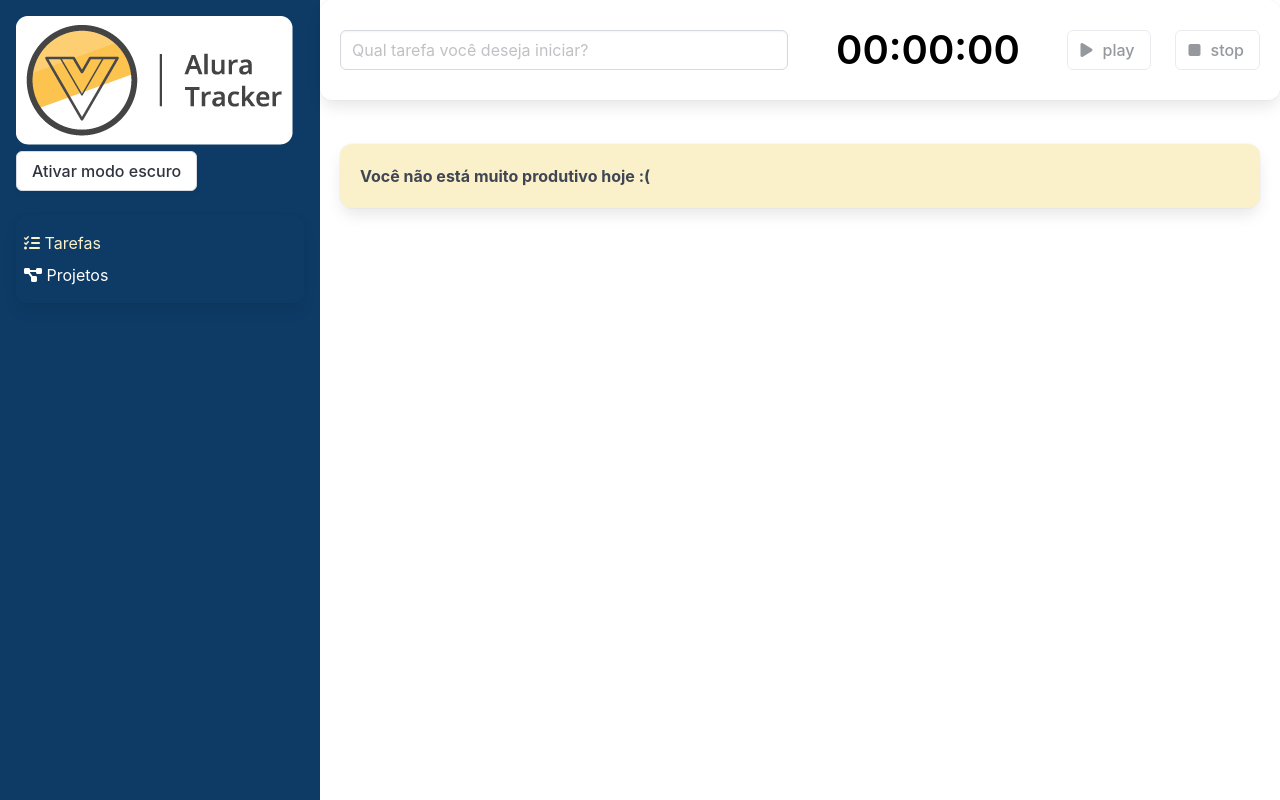
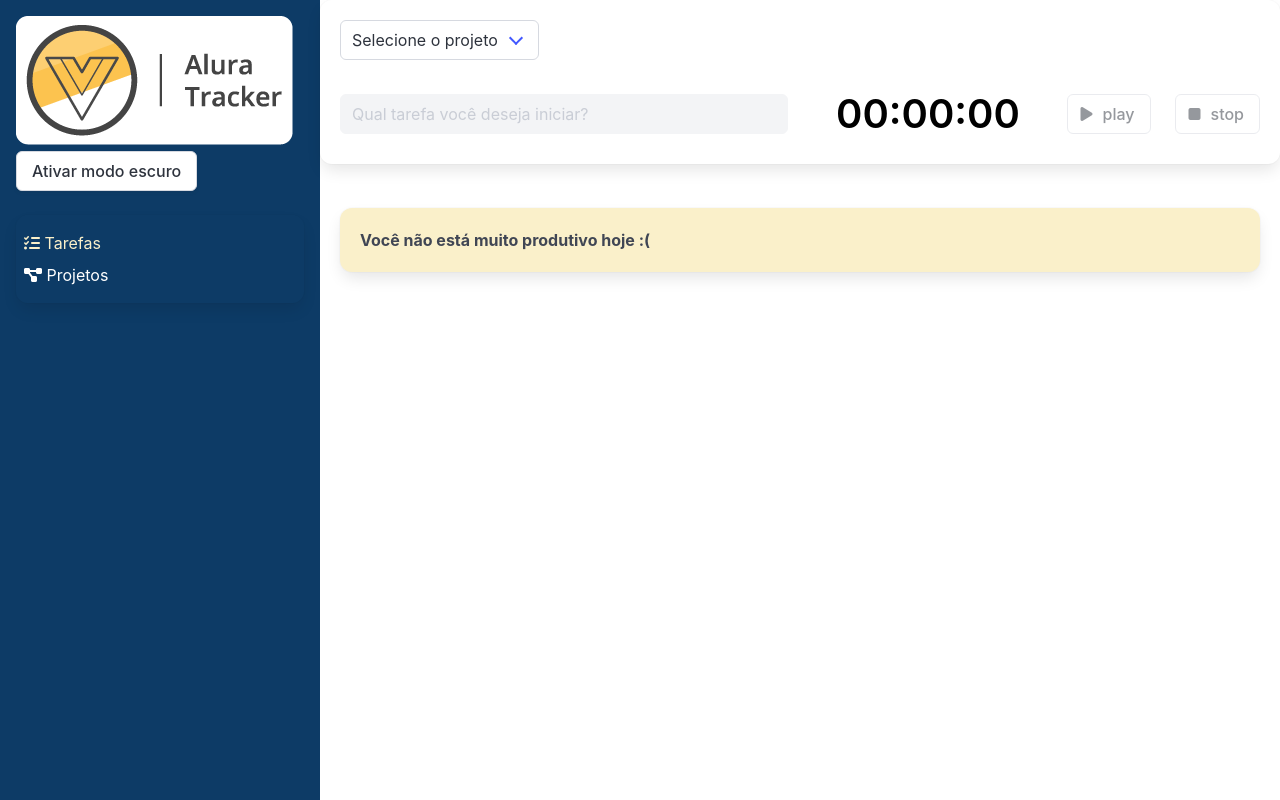
Before and after one commit to marcionavarro/aluravue, a Vue app in the folder alura-tracker/: page / in a window 1280 px wide. Built offline with nearby package versions, Linux system fonts and the light colour scheme.

Commit message:
alura-tracker - Gerenciando o estado

```diff
--- a/alura-tracker/package.json
+++ b/alura-tracker/package.json
@@ -11,7 +11,8 @@
     "core-js": "^3.8.3",
     "http-server": "^14.1.1",
     "vue": "^3.2.13",
-    "vue-router": "^4.4.5"
+    "vue-router": "^4.4.5",
+    "vuex": "^4.0.2"
   },
   "devDependencies": {
     "@fortawesome/fontawesome-free": "^6.6.0",
--- a/alura-tracker/src/App.vue
+++ b/alura-tracker/src/App.vue
@@ -1,4 +1,4 @@
-<template>
+F<template>
   <main
     class="columns is-gapless is-multiline"
     :class="{'modo-escuro': modoEscuroAtivo}"
--- a/alura-tracker/src/components/Formulario.vue
+++ b/alura-tracker/src/components/Formulario.vue
@@ -1,5 +1,24 @@
 <template>
   <div class="box formulario">
+    <div class="columns">
+      <div class="column">
+        <div class="select">
+          <select
+            v-model="idProjeto"
+            @change="checaProjeto($event)"
+          >
+            <option value="">Selecione o projeto</option>
+            <option
+              v-for="projeto in projetos"
+              :key="projeto.id"
+              :value="projeto.id"
+            >
+              {{ projeto.nome }}
+            </option>
+          </select>
+        </div>
+      </div>
+    </div>
     <div class="columns is-desktop">
       <div
         class="column is-flex is-align-items-center"
@@ -12,11 +31,12 @@
           placeholder="Qual tarefa você deseja iniciar?"
           @input="checarDescricao"
           v-model="descricao"
+          :disabled="projetoInvalido"
         />
       </div>
       <div class="column ">
         <Temporizador
-          @aoTemporizadorFinalizado="finalizarTarefa"
+          @aoTemporizadorFinalizado="salvarTarefa"
           :descricaoInvalida="descricaoInvalida"
         />
       </div>
@@ -25,7 +45,9 @@
 </template>
 
 <script lang="ts">
-import { defineComponent } from "vue";
+import { defineComponent, computed } from "vue";
+import { useStore } from "vuex";
+import { key } from "@/store";
 import Temporizador from "./Temporizador.vue";
 
 export default defineComponent({
@@ -36,13 +58,16 @@ export default defineComponent({
     return {
       descricao: "",
       descricaoInvalida: true,
+      idProjeto: "",
+      projetoInvalido: true,
     };
   },
   methods: {
-    finalizarTarefa(tempoDecorrido: number): void {
+    salvarTarefa(tempoEmSegundos: number): void {
       this.$emit("aoSalvarTarefa", {
-        duracaoEmSegundos: tempoDecorrido,
+        duracaoEmSegundos: tempoEmSegundos,
         descricao: this.descricao,
+        projeto: this.projetos.find((proj) => proj.id === this.idProjeto),
       });
       this.descricao = "";
       this.descricaoInvalida = true;
@@ -50,6 +75,17 @@ export default defineComponent({
     checarDescricao() {
       this.descricaoInvalida = this.descricao.length <= 5;
     },
+    checaProjeto(event: any) {
+      return event.target.value
+        ? (this.projetoInvalido = false)
+        : (this.projetoInvalido = true);
+    },
+  },
+  setup() {
+    const store = useStore(key);
+    return {
+      projetos: computed(() => store.state.projetos),
+    };
   },
 });
 </script>
--- a/alura-tracker/src/interfaces/ITarefa.ts
+++ b/alura-tracker/src/interfaces/ITarefa.ts
@@ -1,4 +1,7 @@
+import IProjeto from './IProjeto';
+
 export default interface ITarefa {
   duracaoEmSegundos: number,
-  descricao: string
+  descricao: string,
+  projeto: IProjeto[]
 }
--- a/alura-tracker/src/main.ts
+++ b/alura-tracker/src/main.ts
@@ -1,9 +1,11 @@
 import { createApp } from 'vue'
 import App from './App.vue'
 import roteador from './roteador'
+import { store, key } from './store/index';
 
 import '@fortawesome/fontawesome-free/css/all.css'
 
 createApp(App)
 .use(roteador)
+.use(store, key)
 .mount('#app')
--- /dev/null
+++ b/alura-tracker/src/store/index.ts
@@ -0,0 +1,28 @@
+import { InjectionKey } from 'vue'
+import { createStore, Store, useStore as vuexUseStore } from "vuex";
+import IProjeto from "@/interfaces/IProjeto"
+
+interface Estado {
+  projetos: IProjeto[]
+}
+
+export const key: InjectionKey<Store<Estado>> = Symbol()
+
+export const store = createStore<Estado>({
+  state: {
+    projetos: []
+  },
+  mutations: {
+    'ADICIONA_PROJETO'(state, nomdeDoProjeto: string){
+      const projeto = {
+        id: new Date().toISOString(),
+        nome: nomdeDoProjeto
+      } as IProjeto
+      state.projetos.push(projeto)
+    }
+  }
+})
+
+export function useStore(): Store<Estado> {
+  return vuexUseStore(key)
+}
--- a/alura-tracker/src/views/Projetos.vue
+++ b/alura-tracker/src/views/Projetos.vue
@@ -41,27 +41,29 @@
   </section>
 </template>
 <script lang="ts">
-import { defineComponent } from "vue";
-import IProjeto from "./../interfaces/IProjeto";
+import {computed, defineComponent} from "vue";
+import {useStore} from "@/store";
 
 export default defineComponent({
   name: "Projetos",
   data() {
     return {
       nomeDoProjeto: "",
-      projetos: [] as IProjeto[],
     };
   },
   methods: {
     salvar() {
-      const projeto: IProjeto = {
-        id: new Date().toISOString(),
-        nome: this.nomeDoProjeto,
-      };
-      this.projetos.push(projeto);
+      this.store.commit('ADICIONA_PROJETO', this.nomeDoProjeto)
       this.nomeDoProjeto = "";
     },
   },
+  setup(){
+    const store = useStore();
+    return {
+      store,
+      projetos: computed(() => store.state.projetos)
+    }
+  }
 });
 </script>
 
```
Also changed, not shown: 1 other file (tests, documents, lock files or other folders).
